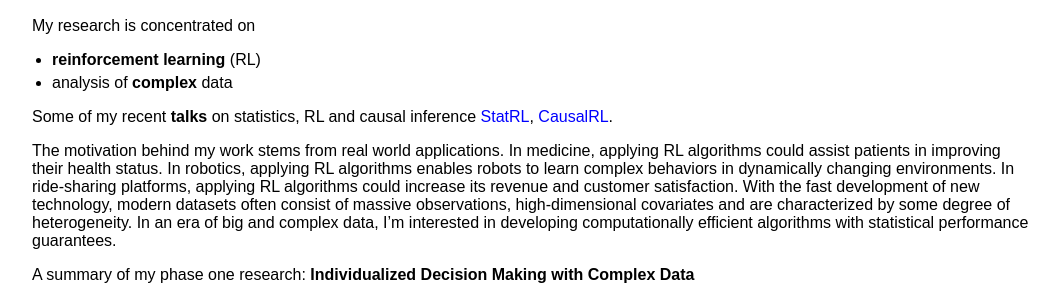
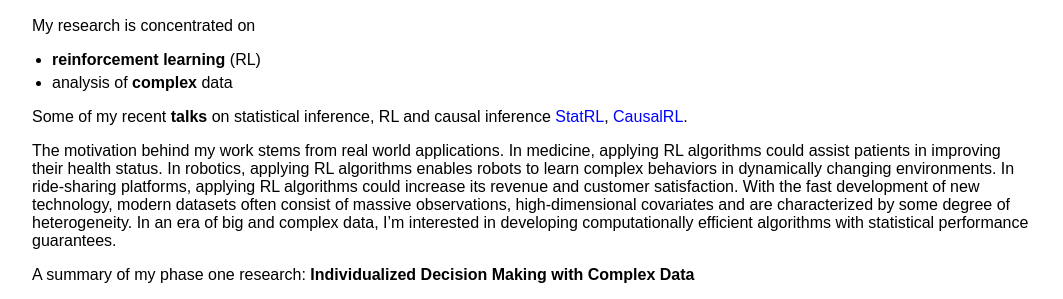
Before and after one commit to callmespring/callmespring.github.io, a Jekyll site: the page built from index.md, in a window 1280 px wide. Shown: the part 1206-1505 px from the top of the page, without its empty margins (108-1171 px from the left). Built offline with Jekyll 4.4.1, drawn with Linux system fonts in a browser that asks for light colours.

Commit message:
Update index.md

```diff
--- a/index.md
+++ b/index.md
@@ -32,7 +32,7 @@ My research is concentrated on
 * **reinforcement learning** (RL)
 * analysis of **complex** data
 
-Some of my recent **talks** on statistics, RL and causal inference [StatRL](https://www.youtube.com/watch?v=-SW9PevZThs&t=982s), [CausalRL](https://www.youtube.com/watch?v=Zor1CmRyycw&t=397s).
+Some of my recent **talks** on statistical inference, RL and causal inference [StatRL](https://www.youtube.com/watch?v=-SW9PevZThs&t=982s), [CausalRL](https://www.youtube.com/watch?v=Zor1CmRyycw&t=397s).
 
 The motivation behind my work stems from real world applications. In medicine, applying RL algorithms could assist patients in improving their health status. In robotics, applying RL algorithms enables robots to learn complex behaviors in dynamically changing environments. In ride-sharing platforms, applying RL algorithms could increase its revenue and customer satisfaction. With the fast development of new technology, modern datasets often consist of massive observations,
 high-dimensional covariates and are characterized by some degree of heterogeneity. In an era of big and complex data, I'm interested in developing computationally efficient algorithms with statistical performance guarantees.
```
